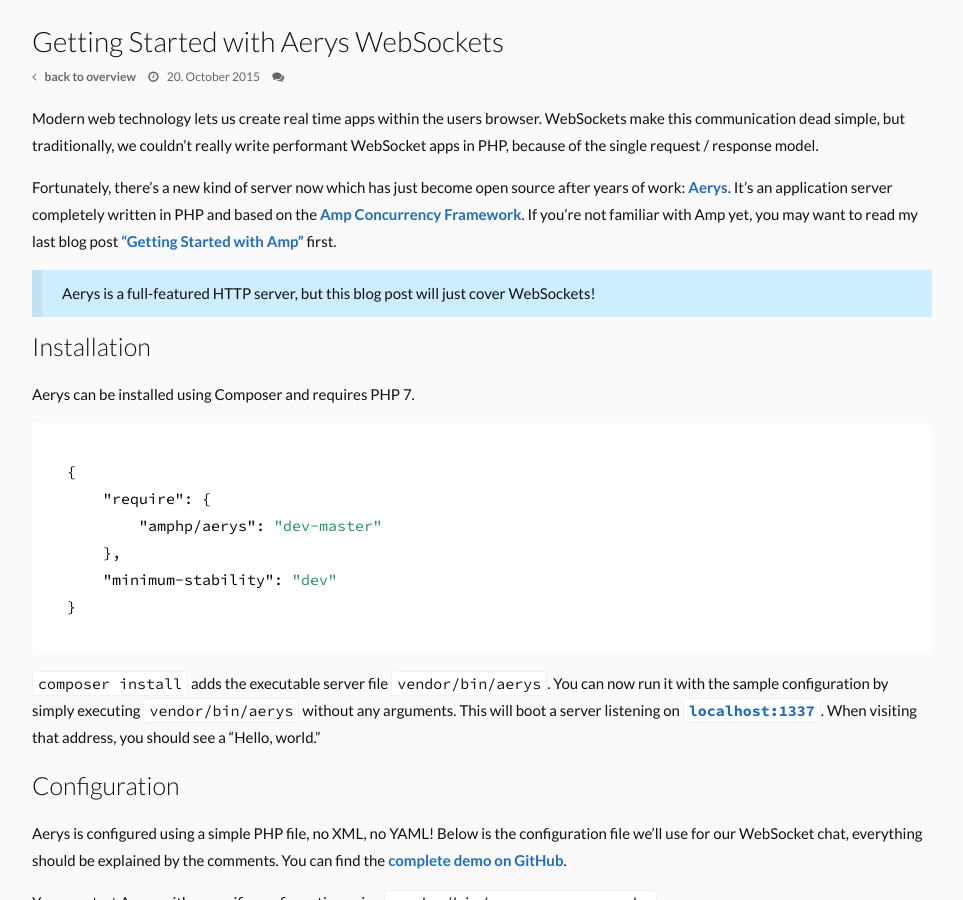
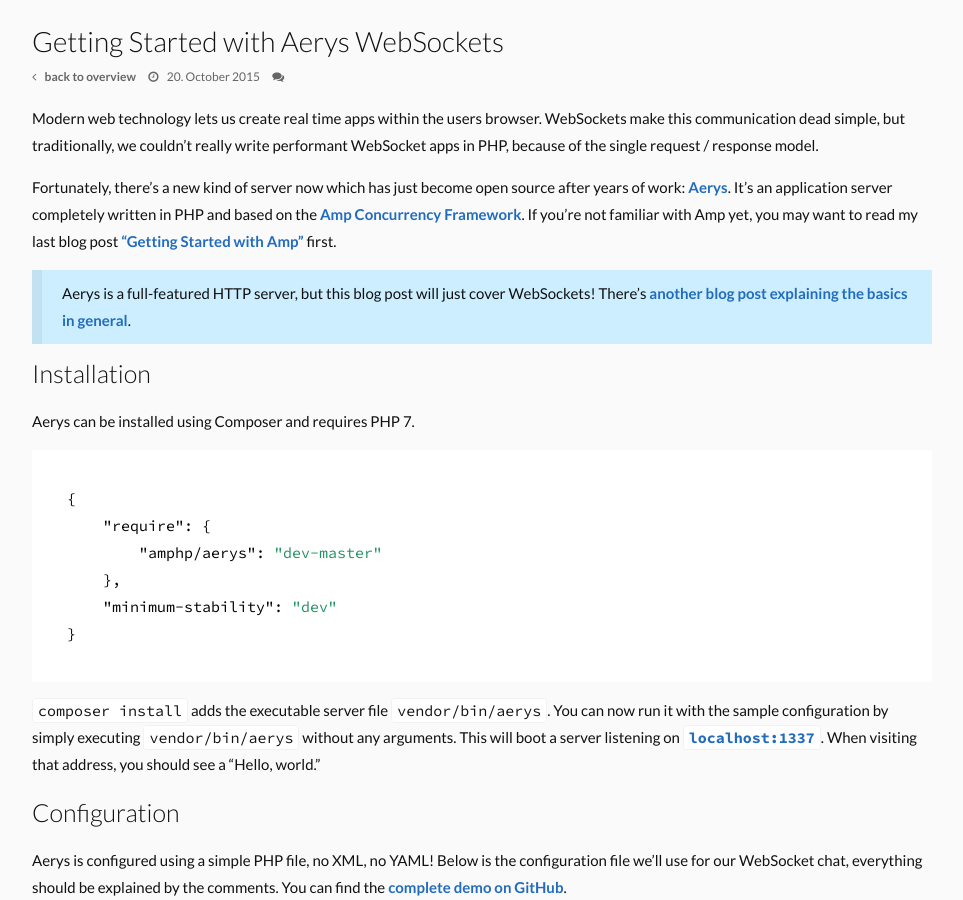
Before and after one commit to kelunik/kelunik.github.io, a Jekyll site: the page built from _posts/2015-10-20-getting-started-with-aerys-websockets.md, in a window 1280 px wide and 900 px high. Shown: the whole window, without its empty margins (158-1121 px from the left). Built offline with Jekyll 4.4.1, drawn with Linux system fonts in a browser that asks for light colours; nearby versions of some CDN libraries; comment, search, counter and statistics services are not loaded.

Commit message:
Add note about general Aerys blog post

```diff
--- a/_posts/2015-10-20-getting-started-with-aerys-websockets.md
+++ b/_posts/2015-10-20-getting-started-with-aerys-websockets.md
@@ -6,7 +6,7 @@
 
 Fortunately, there's a new kind of server now which has just become open source after years of work: [Aerys](https://github.com/amphp/aerys). It's an application server completely written in PHP and based on the [Amp Concurrency Framework](https://github.com/amphp/amp). If you're not familiar with Amp yet, you may want to read my last blog post ["Getting Started with Amp"](/2015/09/20/getting-started-with-amp.html) first.
 
-> Aerys is a full-featured HTTP server, but this blog post will just cover WebSockets!
+> Aerys is a full-featured HTTP server, but this blog post will just cover WebSockets! There's [another blog post explaining the basics in general](http://blog.kelunik.com/2015/10/21/getting-started-with-aerys.html).
 
 ## Installation
 
```
